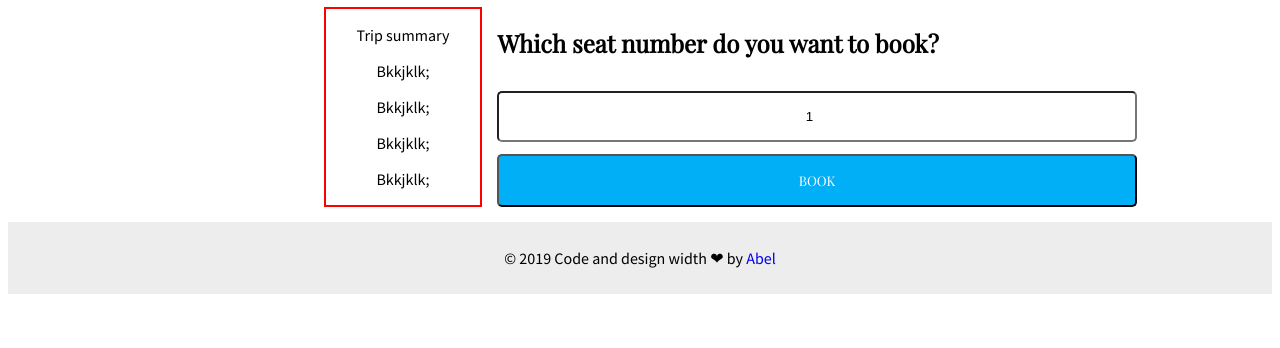
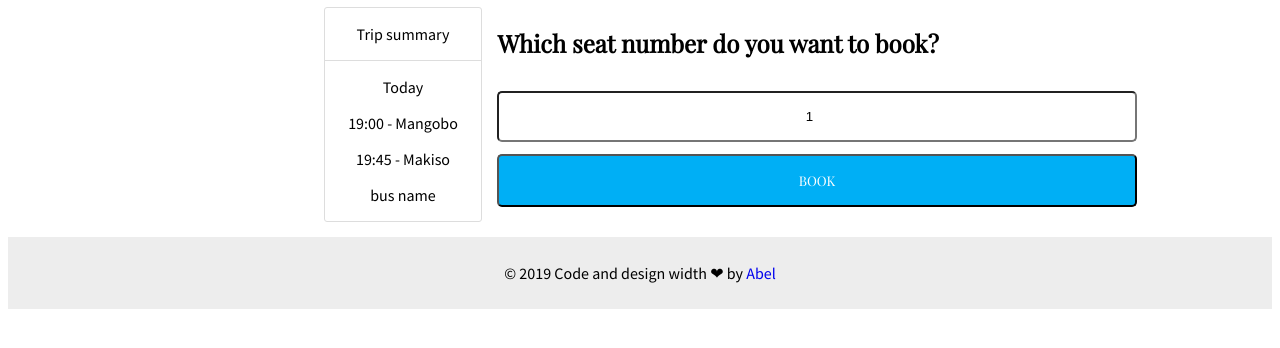
Before and after one commit to Bam92/wayFarer, a plain HTML site: page UI/templates/book-now.html in a window 1280 px wide. Shown: the part 90-438 px from the top of the page. Drawn offline with nearby package versions, Linux system fonts and the light colour scheme.

Commit message:
style(book a seat):add more style for the 'book-now' page

```diff
--- a/UI/css/style.css
+++ b/UI/css/style.css
@@ -196,16 +196,21 @@ input, input::placeholder {
 .book-now {
     grid-template-columns: 25% 70%;
     grid-gap: 15px;
-    /*place-items: center;*/
     margin-bottom: 15px;
-
     text-align: center;
 }
 
 .book-now aside {
-    border: 2px solid red;
+    border: 1px solid #ddd;
+    border-radius: 3px;
     grid-column: 1 / 2;
+   /* text-align: left;*/
 
+
+}
+
+.book-now aside div {
+    border-top: 1px solid #ddd;
 }
 
 #num-trips {text-align: center;}
--- a/UI/js/data.js
+++ b/UI/js/data.js
@@ -51,7 +51,7 @@ const getAllTrips = () => {
 
        // Create a elt
        const a = document.createElement('a')
-       a.href = /*`trip${trips[i].id}`*/'templates/trip.html'
+       a.href = 'templates/trip.html'
        a.id = trips[i].id
        li.appendChild(a)
 
--- a/UI/templates/book-now.html
+++ b/UI/templates/book-now.html
@@ -52,10 +52,10 @@
       <aside>
          <p>Trip summary</p>
          <div>
-            <p>Bkkjklk;</p>
-            <p>Bkkjklk;</p>
-            <p>Bkkjklk;</p>
-            <p>Bkkjklk;</p>
+            <p><i></i> Today</p>
+            <p>19:00 - Mangobo</p>
+            <p>19:45 - Makiso</p>
+            <p>bus name</p>
          </div>
       </aside>
       <section>
```
